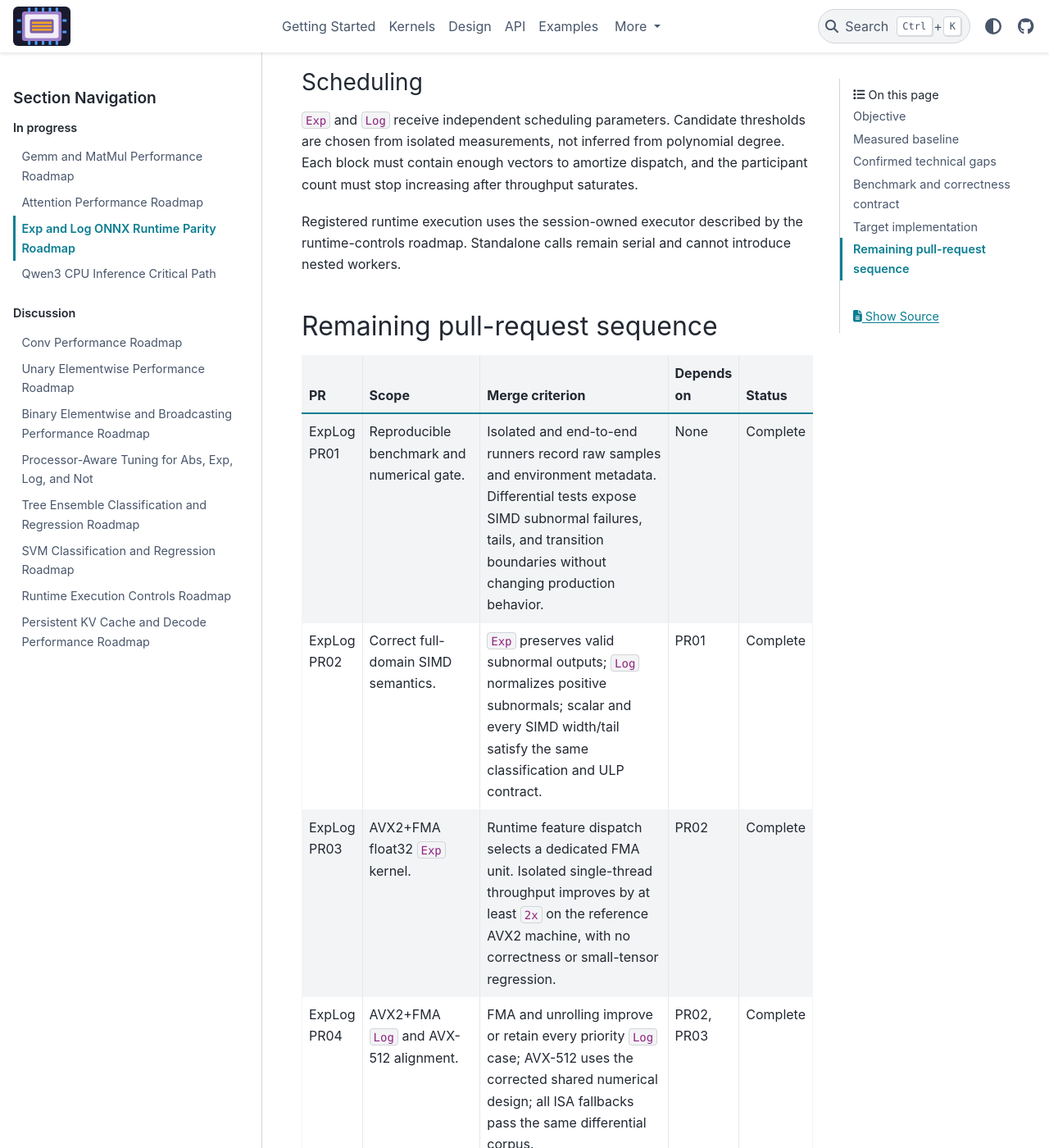
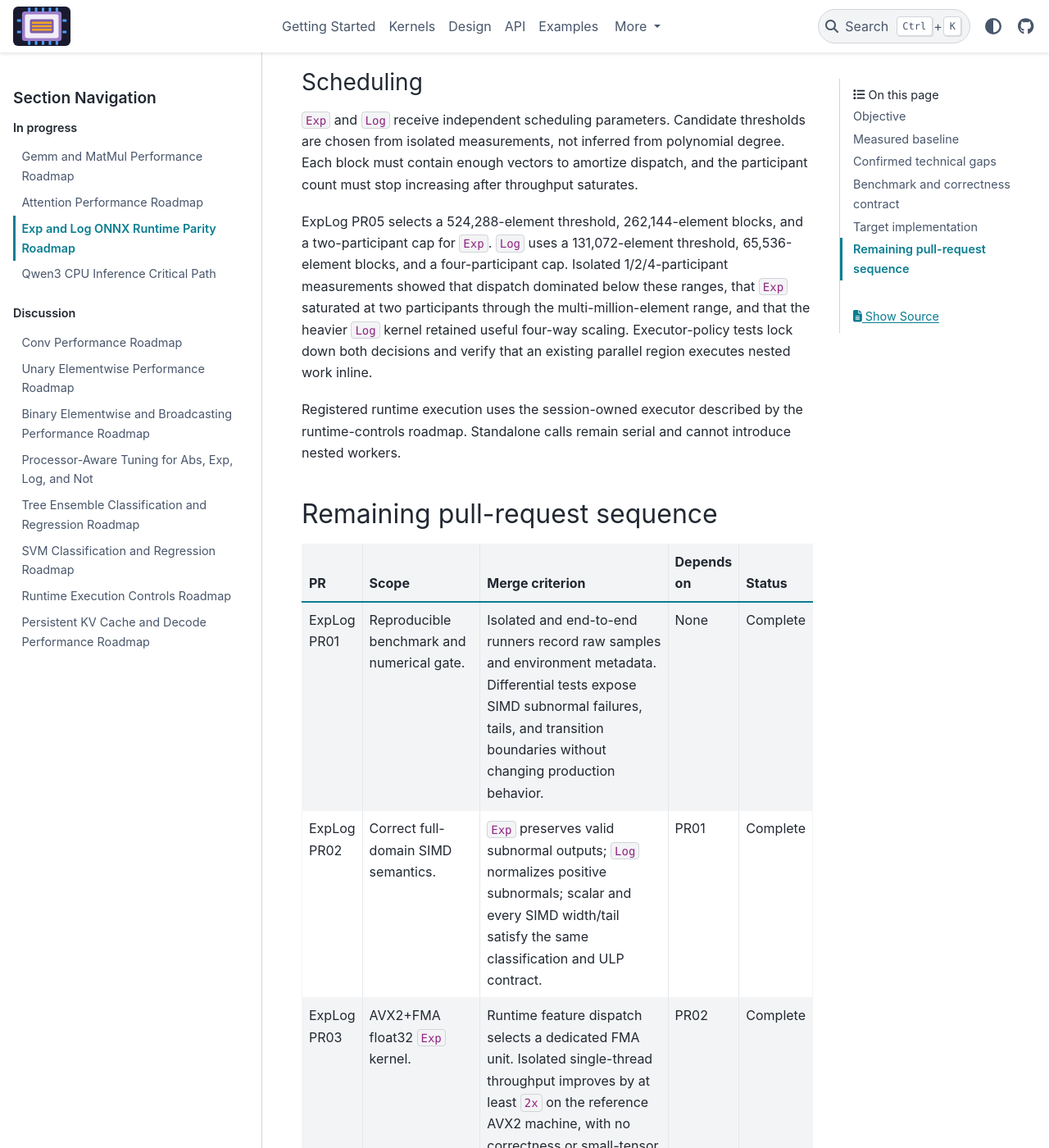
Before and after one commit to xadupre/onnx-light-cpu, a Sphinx documentation site: the page built from docs/next_steps/2026_08_exp_log_parity.rst, in a window 1280 px wide and 1400 px high, scrolled down 5382 px. Shown: the whole window at 82% size. Built offline with Sphinx 7.4.7 and the PyData theme 0.15.4, drawn with Linux system fonts in a browser that asks for light colours; pages that are not in the unit, such as notebooks, are missing from menus.

Commit message:
Tune operator-specific Exp and Log scheduling (#312)
* Initial plan

* Tune Exp and Log scheduling profiles

Co-authored-by: xadupre <22452781+xadupre@users.noreply.github.com>

* Preserve non-float ExpLog scheduling

Co-authored-by: xadupre <22452781+xadupre@users.noreply.github.com>

* Clarify ExpLog scheduling diagnostics

Co-authored-by: xadupre <22452781+xadupre@users.noreply.github.com>

* Document execution schedule normalization

Co-authored-by: xadupre <22452781+xadupre@users.noreply.github.com>

---------

Co-authored-by: copilot-swe-agent[bot] <198982749+Copilot@users.noreply.github.com>
Co-authored-by: xadupre <22452781+xadupre@users.noreply.github.com>

```diff
--- a/docs/next_steps/2026_08_exp_log_parity.rst
+++ b/docs/next_steps/2026_08_exp_log_parity.rst
@@ -244,6 +244,15 @@ thresholds are chosen from isolated measurements, not inferred from polynomial
 degree. Each block must contain enough vectors to amortize dispatch, and the
 participant count must stop increasing after throughput saturates.
 
+ExpLog PR05 selects a 524,288-element threshold, 262,144-element blocks, and a
+two-participant cap for ``Exp``. ``Log`` uses a 131,072-element threshold,
+65,536-element blocks, and a four-participant cap. Isolated 1/2/4-participant
+measurements showed that dispatch dominated below these ranges, that ``Exp``
+saturated at two participants through the multi-million-element range, and that
+the heavier ``Log`` kernel retained useful four-way scaling. Executor-policy
+tests lock down both decisions and verify that an existing parallel region
+executes nested work inline.
+
 Registered runtime execution uses the session-owned executor described by the
 runtime-controls roadmap. Standalone calls remain serial and cannot introduce
 nested workers.
```
Also changed, not shown: other parts of docs/next_steps/2026_08_exp_log_parity.rst (+1 -1 lines), 4 other files.
